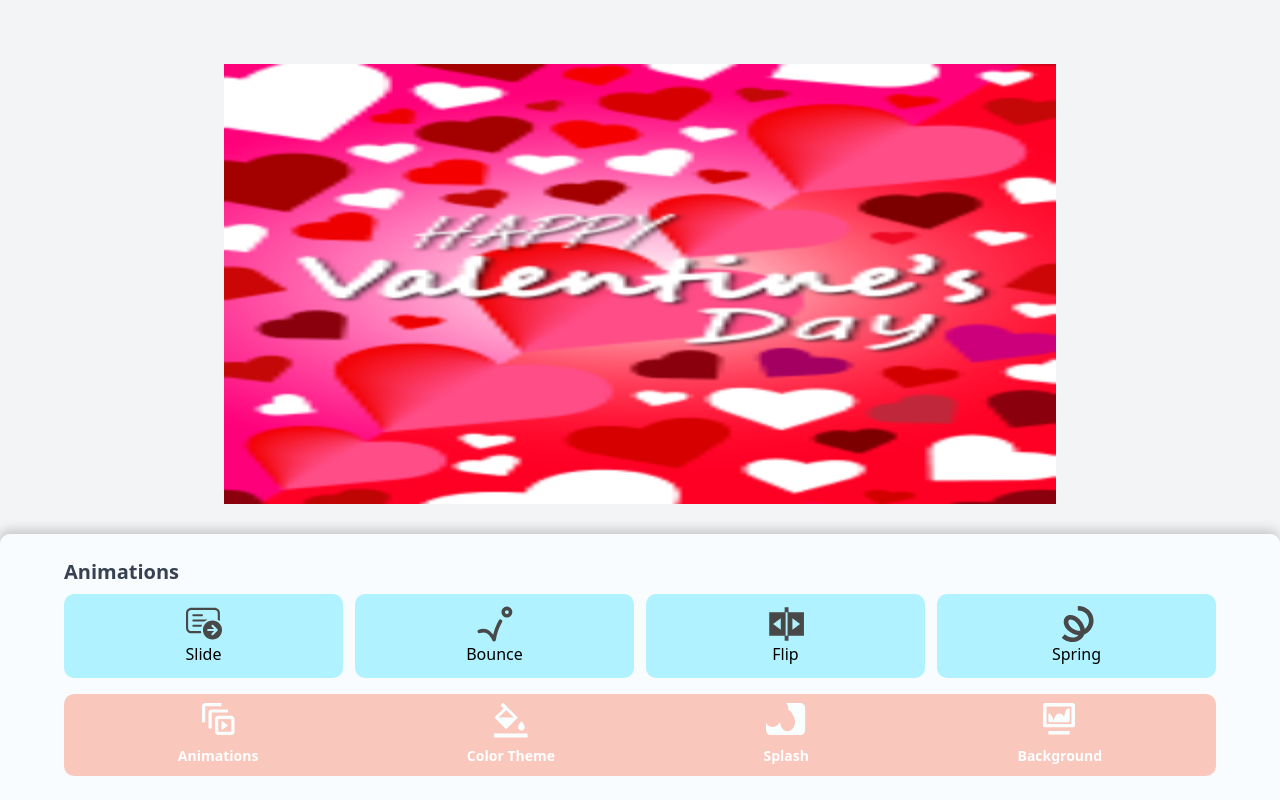
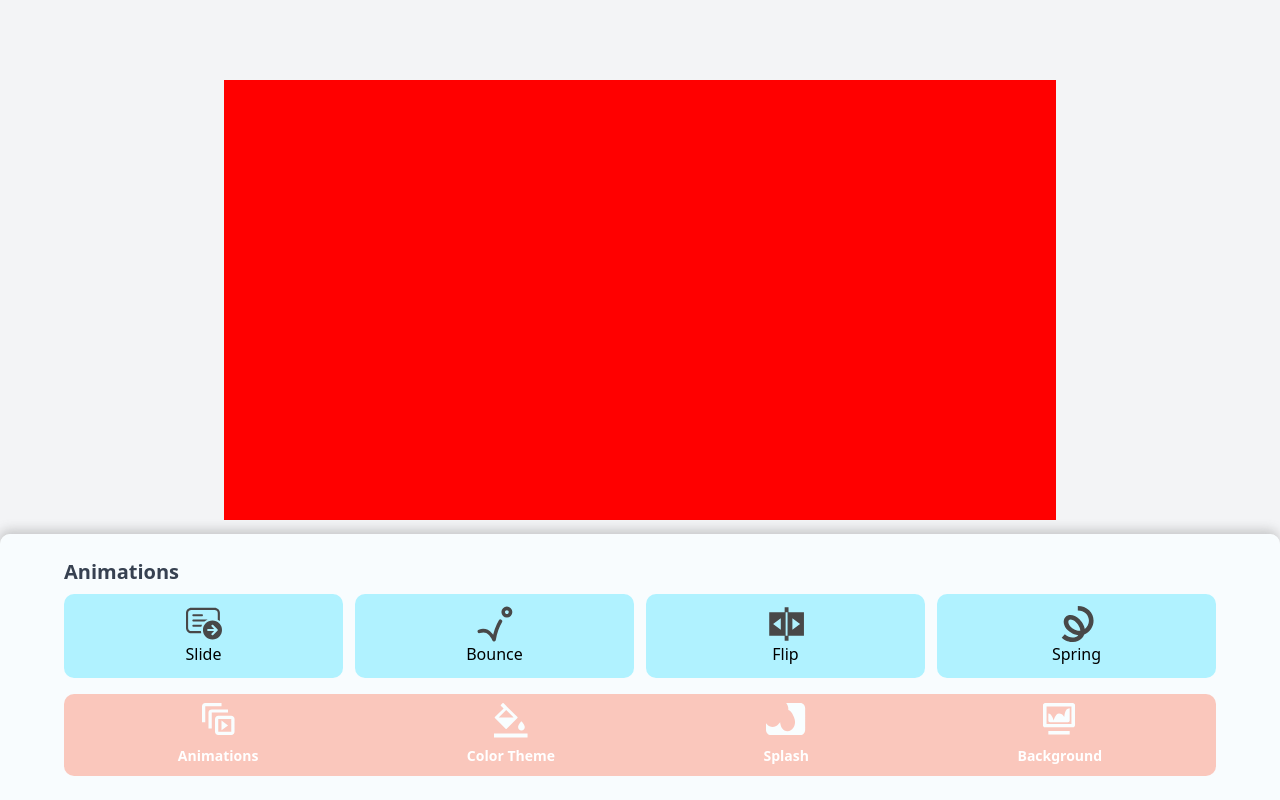
Before and after one commit to UncleKhab/greeting-cards, a Next.js app: page /card-editor in a window 1280 px wide. Built offline with nearby package versions, Linux system fonts and the light colour scheme.

Commit message:
first iteration of card opening animation

```diff
--- a/components/organisms/editor-card/EditorCard.jsx
+++ b/components/organisms/editor-card/EditorCard.jsx
@@ -1,52 +1,58 @@
-import React, { useState } from 'react'
-import styles from './EditorCard.module.css'
-import {motion} from 'framer-motion'
-const variantsCover = {
-    open: {
-        rotateY: -180,
-    },
-    closed: {
-        rotateY: 0
+import React, { useState } from "react";
+import styles from "./EditorCard.module.css";
+import { motion, useCycle } from "framer-motion";
+
+const scaleVariants = {
+  front: { x: 0 },
+  open: { x: "35%", scale: 0.7 },
+  back: { x: "100%" },
+};
+const Page = ({ setCounter }) => {
+  const [flipAngle, cycleFlipAngle] = useCycle("0", "-180deg");
+  const onTap = () => {
+    cycleFlipAngle();
+    console.log(flipAngle);
+    switch (flipAngle) {
+      case "0":
+        setCounter((prevCount) => (prevCount += 1));
+        break;
+      default:
+        setCounter((prevCount) => (prevCount -= 1));
+        break;
     }
-}
+  };
+  return (
+    <motion.div
+      className={styles.page}
+      transition={{
+        delay: 0.5,
+        x: { type: "spring", stiffness: 75 },
+        default: { duration: 0.3 },
+      }}
+      onTap={onTap}
+      initial={{ rotateY: 0, zIndex: 0 }}
+      animate={{
+        rotateY: flipAngle,
+      }}
+    >
+      <div className={styles.face}></div>
+      <div className={`${styles.face} ${styles.backface}`}></div>
+    </motion.div>
+  );
+};
+const EditorCard = () => {
+  const [counter, setCounter] = useState(0);
+  return (
+    <motion.div
+      className={`${styles.card}`}
+      variants={scaleVariants}
+      animate={counter === 0 ? "front" : counter === 1 ? "open" : "back"}
+      transition={{ type: "spring", stiffness: 100 }}
+    >
+      <Page setCounter={setCounter}></Page>
+      <Page setCounter={setCounter}></Page>
+    </motion.div>
+  );
+};
 
-const variantsFirstInside = {
-    open: {
-        rotateY: 0,
-    },
-    closed: {
-        rotateY: 180,
-    }
-
-}
-
-const cardVariants ={
-    single: {
-        scale: 1,
-    },
-    double: {
-        scale: 0.7
-    }
-}
-const EditorCard = () => {
-    const [isOpen, setIsOpen] = useState(false)
-    const [isSingle, setIsSingle] = useState(true);
-
-    const handleOpen = () => {
-        setIsOpen(prevState => !prevState)
-        setIsSingle(prevState => !prevState)
-    }
-    return (
-        <motion.div className={`${styles.card} bg-white mt-16 relative`} variants={cardVariants} animate={isSingle ? 'single': 'double'}>
-            <motion.div className={`${styles.frontCover} w-full h-full absolute top-0 left-0`} style={{originX: 0}} animate={isOpen ? "open" : "closed"} variants={variantsCover} onClick={handleOpen}>
-                <img src="/assets/images/card-cover2.png" className='w-full h-full' />
-                <motion.div className={`${styles.firstInside} absolute w-full flex-1 h-full bg-white top-0 left-0`} animate={isOpen ? "open" : "closed"} variants={variantsFirstInside}>
-                 First Page
-                </motion.div>
-            </motion.div>
-
-        </motion.div>
-    )
-}
-
-export default EditorCard
+export default EditorCard;
--- a/components/organisms/editor-card/EditorCard.module.css
+++ b/components/organisms/editor-card/EditorCard.module.css
@@ -1,8 +1,33 @@
 .card {
-    height: 55%;
-    width: 65%;
+  height: 55%;
+  width: 65%;
+  perspective: 1000px;
+  transform-style: preserve-3d;
+  grid-template-columns: 1fr 1fr;
+  position: absolute;
+  top: 10%;
 }
 
-.firstInside {
-    backface-visibility: hidden;
+.page {
+  width: 100%;
+  height: 100%;
+  position: absolute;
+  transform-style: preserve-3d;
+  transition: transform 1s;
+  transform-origin: 0;
+  grid-row: 1;
+  grid-column: 2;
+  background-color: tomato;
 }
+.face {
+  background-color: red;
+  background-size: cover;
+  height: 100%;
+  width: 100%;
+  backface-visibility: hidden;
+  position: absolute;
+}
+.backface {
+  background-color: violet;
+  transform: rotateY(180deg);
+}
--- /dev/null
+++ b/components/organisms/editor-card/pages.jsx
@@ -0,0 +1,6 @@
+export const pages = [
+  { pageNumber: 1, image: "/assets/images/card-cover2.png" },
+  { pageNumber: 2, image: "/assets/images/card-cover.png" },
+  { pageNumber: 3, image: "/assets/images/card-cover2.png" },
+  { pageNumber: 4, image: "/assets/images/card-cover.png" },
+];
```
